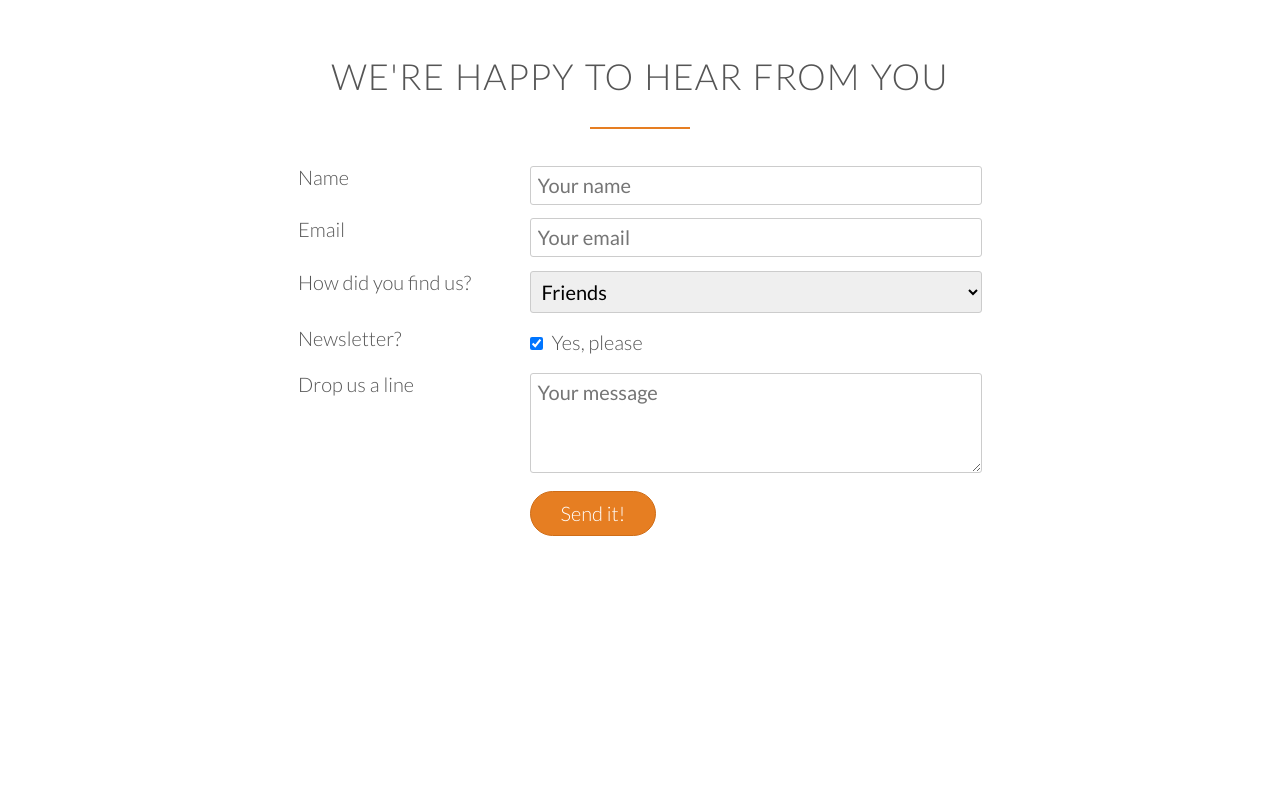
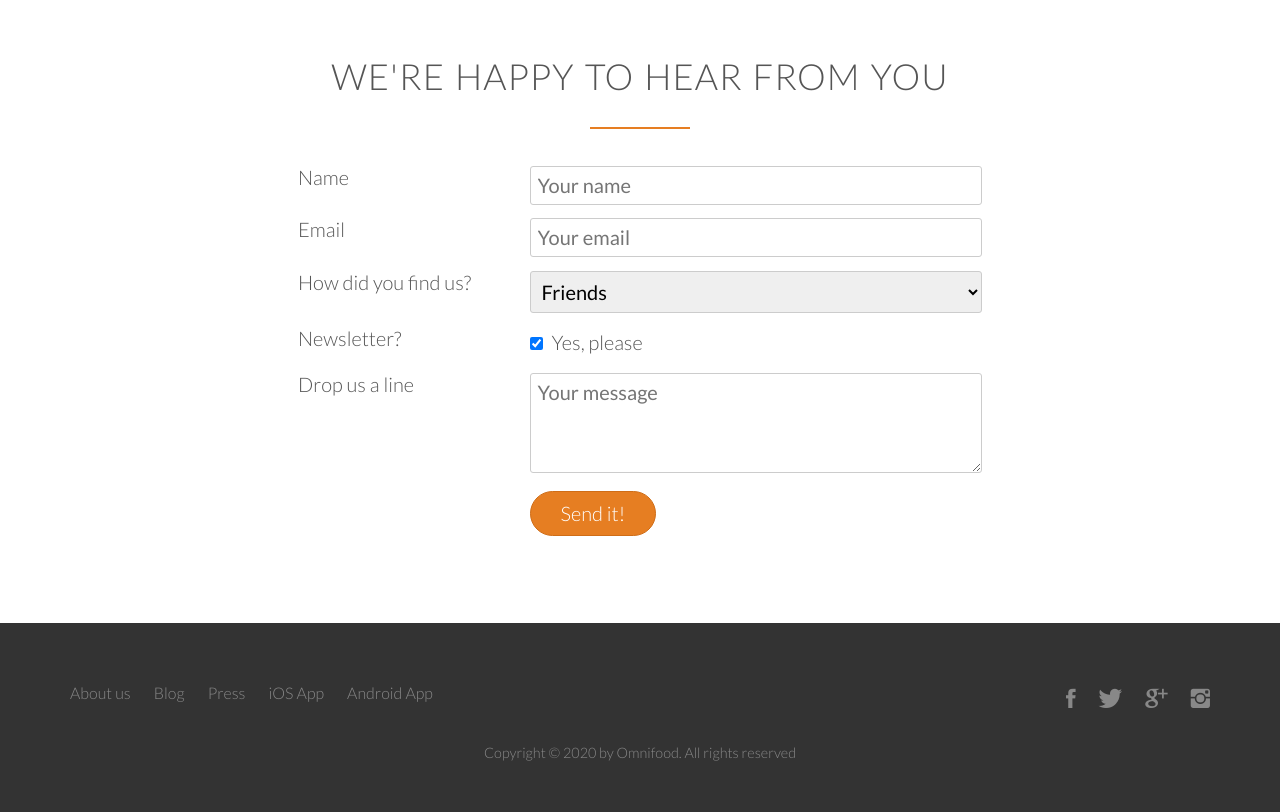
Before and after one commit to dav1dborja/omnifood, a plain HTML site: page index.html in a window 1280 px wide. Shown: the part 4719-5531 px from the top of the page. Before the commit the page ends 5342 px from the top, so only its background shows below. Drawn offline with Linux system fonts and the light colour scheme; files whose address does not match are found by name.

Commit message:
building the footer

```diff
--- a/index.html
+++ b/index.html
@@ -364,9 +364,47 @@
                     </form>
                 </div>
             </section>
+            <footer>
+                <div class="row">
+                    <div class="col span-1-of-2">
+                        <ul class="footer-nav">
+                            <li><a href="#">About us</a></li>
+                            <li><a href="#">Blog</a></li>
+                            <li><a href="#">Press</a></li>
+                            <li><a href="#">iOS App</a></li>
+                            <li><a href="#">Android App</a></li>
+                        </ul>
+                    </div>
+                    <div class="col span-1-of-2">
+                        <ul class="social-links">
+                            <li><a href="#"><i class="ion-social-facebook"></i></a></li>
+                            <li><a href="#"><i class="ion-social-twitter"></i></a></li>
+                            <li><a href="#"><i class="ion-social-googleplus"></i></a></li>
+                            <li><a href="#"><i class="ion-social-instagram"></i></a></li>
+                        </ul>
+                    </div>
+                </div>
+                <div class="row">
+                    <p>
+                        Copyright &copy; 2020 by Omnifood. All rights reserved
+                    </p>
+                </div>
+            </footer>
         </body>
     </html>
 
     <!--
 
+        Section 8: Footer
+Title: None
+
+Navigation:
+1. About us
+2. Blog
+3. Press
+4. iOS App
+5. Android App
+
+Also include links to facebook, twitter, google+ and Instagram accounts.
+
     -->
--- a/resources/css/style.css
+++ b/resources/css/style.css
@@ -489,4 +489,106 @@ input[type=checkbox] {
     margin: 10px 5px 10px 0;
 }
 
-*:focus {outline: none};
+*:focus {outline: none;}
+
+/* --------------------------------------------------- */
+/* FOOTER */
+/* --------------------------------------------------- */
+
+footer {
+    background-color: #333;
+    padding: 50px;
+    font-size: 80%;
+}
+
+.footer-nav {
+    list-style: none;
+    float: left;
+}
+
+.social-links {
+    list-style: none;
+    float: right;
+}
+
+.footer-nav li,
+.social-links li {
+    display: inline-block;
+    margin-right: 20px;
+}
+
+.footer-nav li:last-of-type,
+.social-links li:last-of-type {
+    margin-right: 0;
+}
+
+.footer-nav li a:link,
+.footer-nav li a:visited,
+.social-links li a:link,
+.social-links li a:visited {
+    text-decoration: none;
+    border: 0;
+    color: #888;
+    transition: color 0.2s;
+}
+
+.footer-nav li a:hover,
+.footer-nav li a:active {
+    color: #ddd;
+}
+
+.social-links li a:link,
+.social-links li a:visited {
+    font-size: 160%;
+}
+
+.ion-social-facebook,
+.ion-social-twitter,
+.ion-social-googleplus,
+.ion-social-instagram {
+    transition: color 0.2s;
+}
+
+.ion-social-facebook:hover,
+.ion-social-facebook:active {
+    color: #3b5998;
+}
+
+.ion-social-twitter:hover,
+.ion-social-twitter:active {
+    color: #00aced;
+}
+
+.ion-social-googleplus:hover,
+.ion-social-googleplus:active {
+    color: #dd4b39;
+}
+
+.ion-social-instagram:hover,
+.ion-social-instagram:active {
+    color: #8a3ab9;
+}
+
+footer p {
+    color: #888;
+    text-align: center;
+    font-size: 90%;
+    margin-top: 20px;
+}
+/*
+.ion-social-facebook {
+
+}
+
+.ion-social-twitter {
+
+}
+
+.ion-social-googleplus {
+
+}
+
+.ion-social-instagram {
+
+}
+*/
```
